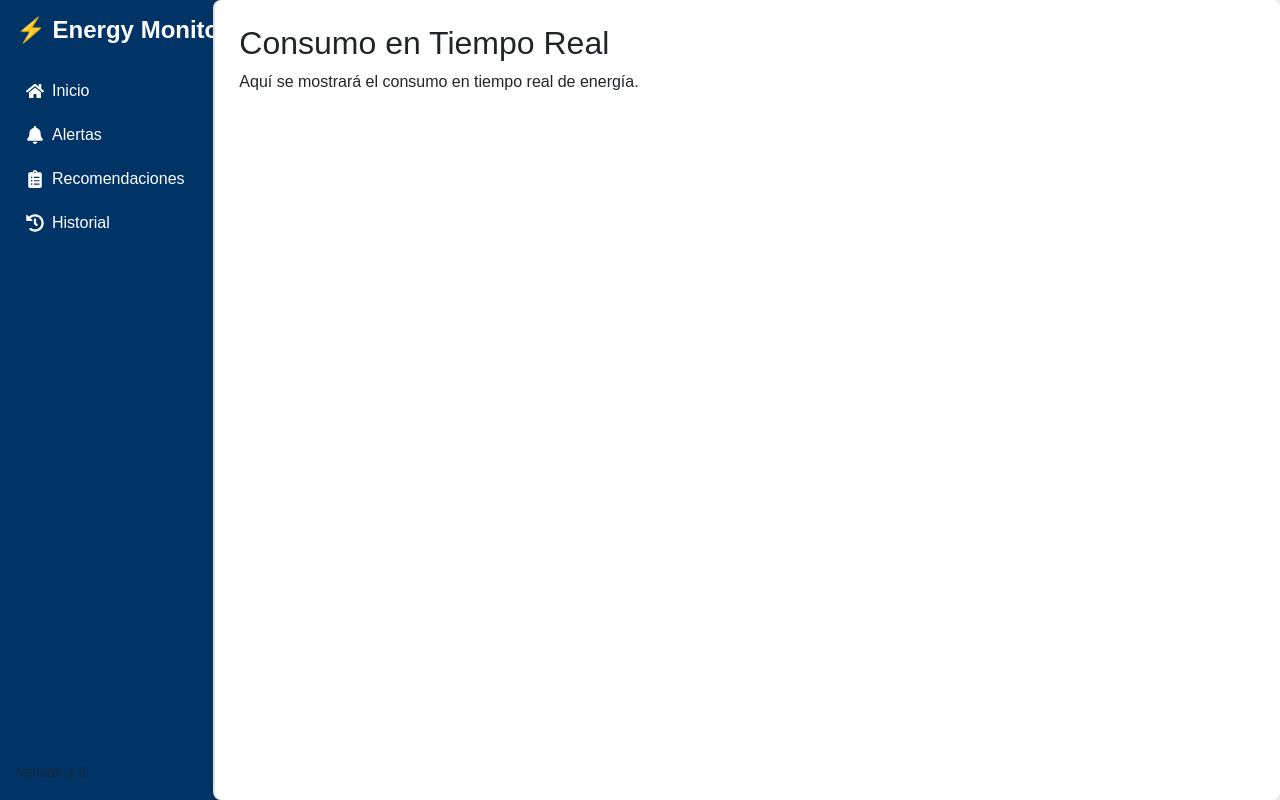
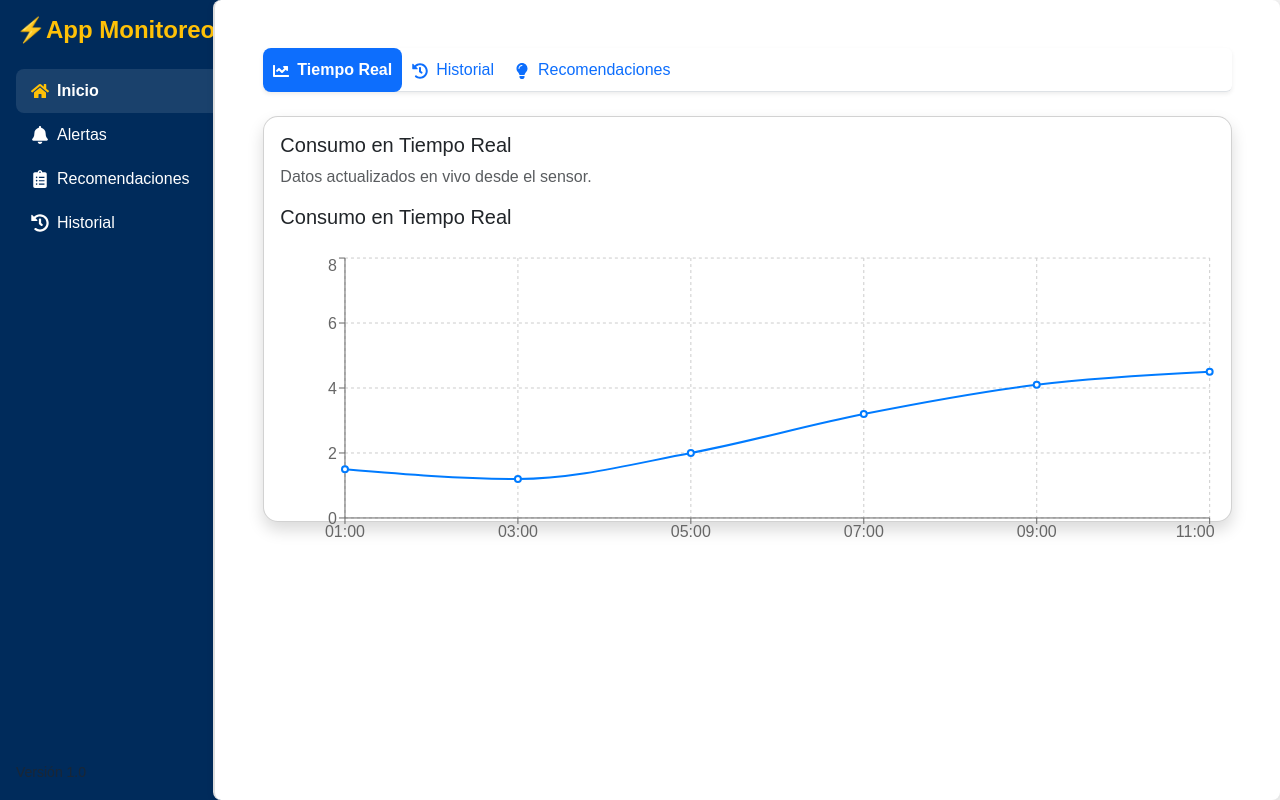
Before and after one commit to JuanClaro16/App-Monitoreo, a React (Create React App) app: page / in a window 1280 px wide. Built offline with nearby package versions, Linux system fonts and the light colour scheme.

Commit message:
Inicio
Desarrollo del inicio

```diff
--- a/package.json
+++ b/package.json
@@ -14,6 +14,7 @@
     "react-icons": "^5.5.0",
     "react-router-dom": "^7.4.0",
     "react-scripts": "5.0.1",
+    "recharts": "^2.15.1",
     "web-vitals": "^2.1.4"
   },
   "scripts": {
--- /dev/null
+++ b/src/components/GraficaConsumo.js
@@ -0,0 +1,46 @@
+import React from "react";
+import {
+  LineChart,
+  Line,
+  XAxis,
+  YAxis,
+  Tooltip,
+  CartesianGrid,
+  ResponsiveContainer,
+} from "recharts";
+
+const datosSimulados = [
+  { hora: "01:00", consumo: 1.5 },
+  { hora: "03:00", consumo: 1.2 },
+  { hora: "05:00", consumo: 2.0 },
+  { hora: "07:00", consumo: 3.2 },
+  { hora: "09:00", consumo: 4.1 },
+  { hora: "11:00", consumo: 4.5 },
+];
+
+const GraficaConsumo = () => {
+    // En el futuro, reemplaza "datosSimulados" por el dato que venga del sensor.
+  return (
+    <div style={{ width: "100%", height: 300 }}>
+      <h5 className="mb-4">Consumo en Tiempo Real</h5>
+      <ResponsiveContainer>
+        <LineChart data={datosSimulados}>
+          <CartesianGrid strokeDasharray="3 3" />
+          <XAxis dataKey="hora" />
+          <YAxis />
+          <Tooltip />
+          <Line
+            type="monotone"
+            dataKey="consumo"
+            stroke="#007bff"
+            strokeWidth={2}
+            activeDot={{ r: 6 }}
+            name="Consumo (kW)"
+          />
+        </LineChart>
+      </ResponsiveContainer>
+    </div>
+  );
+};
+
+export default GraficaConsumo;
--- /dev/null
+++ b/src/components/MiniGraficaHistorial.js
@@ -0,0 +1,37 @@
+import React from "react";
+import {
+  BarChart,
+  Bar,
+  XAxis,
+  YAxis,
+  CartesianGrid,
+  Tooltip,
+  ResponsiveContainer,
+} from "recharts";
+
+const datosHistoricos = [
+  { mes: "Ene", consumo: 320 },
+  { mes: "Feb", consumo: 310 },
+  { mes: "Mar", consumo: 295 },
+  { mes: "Abr", consumo: 310 },
+  { mes: "May", consumo: 340 },
+  { mes: "Jun", consumo: 390 },
+];
+
+const MiniGraficaHistorial = () => {
+  return (
+    <div style={{ width: "100%", height: 200 }}>
+      <ResponsiveContainer>
+        <BarChart data={datosHistoricos}>
+          <CartesianGrid strokeDasharray="3 3" />
+          <XAxis dataKey="mes" />
+          <YAxis />
+          <Tooltip />
+          <Bar dataKey="consumo" fill="#0d6efd" name="Consumo (kWh)" />
+        </BarChart>
+      </ResponsiveContainer>
+    </div>
+  );
+};
+
+export default MiniGraficaHistorial;
--- a/src/components/Sidebar.js
+++ b/src/components/Sidebar.js
@@ -1,38 +1,39 @@
 import React from "react";
-import { Link } from "react-router-dom";
-import { FaHome, FaBell, FaClipboardList, FaHistory } from "react-icons/fa"; // Importamos iconos
+import { Link, useLocation } from "react-router-dom";
+import { FaHome, FaBell, FaClipboardList, FaHistory } from "react-icons/fa";
 
 function Sidebar() {
+  const location = useLocation(); // Saber la ruta actual
+
+  const isActive = (path) => location.pathname === path;
+
   return (
     <div className="sidebar d-flex flex-column p-3 shadow-sm vh-100">
-      {/* Título y logo */}
-      <h2 className="text-center fw-bold mb-4">⚡ Energy Monitor</h2>
+      <h2 className="text-center fw-bold mb-4">⚡App Monitoreo</h2>
 
-      {/* Opciones del menú */}
       <ul className="nav flex-column">
         <li className="nav-item">
-          <Link className="nav-link  d-flex align-items-center" to="/">
+          <Link className={`nav-link d-flex align-items-center ${isActive("/") ? "active" : ""}`} to="/">
             <FaHome className="me-2" /> Inicio
           </Link>
         </li>
         <li className="nav-item">
-          <Link className="nav-link  d-flex align-items-center" to="/alerts">
+          <Link className={`nav-link d-flex align-items-center ${isActive("/alerts") ? "active" : ""}`} to="/alerts">
             <FaBell className="me-2" /> Alertas
           </Link>
         </li>
         <li className="nav-item">
-          <Link className="nav-link  d-flex align-items-center" to="/recommendations">
+          <Link className={`nav-link d-flex align-items-center ${isActive("/recommendations") ? "active" : ""}`} to="/recommendations">
             <FaClipboardList className="me-2" /> Recomendaciones
           </Link>
         </li>
         <li className="nav-item">
-          <Link className="nav-link  d-flex align-items-center" to="/history">
+          <Link className={`nav-link d-flex align-items-center ${isActive("/history") ? "active" : ""}`} to="/history">
             <FaHistory className="me-2" /> Historial
           </Link>
         </li>
       </ul>
 
-      {/* Espacio al final */}
       <div className="mt-auto text-center">
         <small className="text-muted">Versión 1.0</small>
       </div>
--- a/src/index.css
+++ b/src/index.css
@@ -6,20 +6,44 @@ body {
 
 .sidebar {
   width: 250px;
-  background-color: #003366; /* Azul oscuro */
+  background-color: #002b5b;
   color: white;
   height: 100vh;
   padding: 20px;
   display: flex;
   flex-direction: column;
   align-items: start;
-  border-right: 2px solid #00509E; /* Borde sutil azul más claro */
+  border-right: 2px solid #00509E;
+}
+
+.sidebar .nav-link {
+  color: white;
+  padding: 10px 15px;
+  border-radius: 8px;
+  transition: background-color 0.3s ease;
+}
+
+.sidebar .nav-link:hover,
+.sidebar .nav-link.active {
+  background-color: rgba(255, 255, 255, 0.1);
+  color: #ffffff;
+  font-weight: bold;
+  transition: all 0.3s ease;
+}
+
+.sidebar .nav-link.active svg {
+  color: #ffc107;
+}
+
+.sidebar .nav-link svg {
+  transition: color 0.3s ease;
 }
 
 .sidebar h2 {
   font-size: 1.5rem;
   font-weight: bold;
   margin-bottom: 20px;
+  color: #ffc107;
 }
 
 .sidebar ul {
@@ -88,3 +112,22 @@ body {
   border-radius: 8px;
   box-shadow: 2px 2px 10px rgba(0, 0, 0, 0.1);
 }
+
+.nav-tabs .nav-link.active {
+  background-color: #0d6efd;
+  color: white !important;
+  border-radius: 8px;
+  font-weight: bold;
+}
+.nav-tabs .nav-link {
+  border: none;
+  color: #0d6efd;
+  transition: all 0.3s ease;
+}
+.nav-tabs .nav-link:hover {
+  background-color: rgba(13, 110, 253, 0.1);
+  border-radius: 8px;
+}
+.card {
+  border-radius: 15px !important;
+}
--- a/src/index.js
+++ b/src/index.js
@@ -1,5 +1,6 @@
 import React from 'react';
 import ReactDOM from 'react-dom/client';
+import { BrowserRouter } from 'react-router-dom';
 import 'bootstrap/dist/css/bootstrap.min.css';
 import App from './App';
 import './index.css';
@@ -8,6 +9,8 @@ const root = ReactDOM.createRoot(document.getElementById('root'));
 
 root.render(
   <React.StrictMode>
-    <App />
+    <BrowserRouter>
+      <App />
+    </BrowserRouter>
   </React.StrictMode>
 );
--- a/src/pages/RealTimeConsumption.js
+++ b/src/pages/RealTimeConsumption.js
@@ -1,10 +1,105 @@
-import React from "react";
+import React, { useState, useEffect } from "react";
+import { Card, Button, Nav } from "react-bootstrap";
+import GraficaConsumo from "../components/GraficaConsumo";
+import MiniGraficaHistorial from "../components/MiniGraficaHistorial";
+import { FaChartLine, FaHistory, FaLightbulb } from "react-icons/fa";
+import { Link } from "react-router-dom";
+
+const recomendaciones = [
+  "Sustituye bombillas tradicionales por LEDs para reducir el consumo hasta un 80%",
+  "Desconecta los aparatos electrónicos en lugar de dejarlos en standby",
+  "Optimiza el uso del aire acondicionado: cada grado por encima de 24°C ahorra un 8% de energía",
+  "Utiliza electrodomésticos en horas de menor demanda para aprovechar tarifas reducidas",
+  "Mantén los filtros de aire acondicionado limpios para mejorar su eficiencia",
+  "Aprovecha la luz natural siempre que sea posible",
+  "Apaga luces y dispositivos cuando no estén en uso",
+  "Evita abrir el refrigerador innecesariamente para ahorrar energía"
+];
 
 const RealTimeConsumption = () => {
+  const [vistaActiva, setVistaActiva] = useState("tiempo-real");
+  const [recomendacion, setRecomendacion] = useState("");
+
+  useEffect(() => {
+    if (vistaActiva === "recomendaciones") {
+      const random = Math.floor(Math.random() * recomendaciones.length);
+      setRecomendacion(recomendaciones[random]);
+    }
+  }, [vistaActiva]);
+
+  const renderContenido = () => {
+    if (vistaActiva === "tiempo-real") {
+      return (
+        <Card className="mb-4 shadow rounded-4">
+          <Card.Body>
+            <h5 className="mb-2">Consumo en Tiempo Real</h5>
+            <p className="text-muted">Datos actualizados en vivo desde el sensor.</p>
+            <GraficaConsumo />
+          </Card.Body>
+        </Card>
+      );
+    }
+
+    if (vistaActiva === "historial") {
+      return (
+        <Card className="mb-4 shadow rounded-4">
+          <Card.Body>
+            <div className="d-flex justify-content-between align-items-center mb-2">
+              <h5 className="mb-0"><FaHistory className="me-2" />Resumen Histórico</h5>
+              <Button variant="outline-primary" size="sm" as={Link} to="/history">
+                Ver historial completo
+              </Button>
+            </div>
+            <p className="text-muted">Este mes llevas acumulado 132.4 kWh.</p>
+            <MiniGraficaHistorial />
+          </Card.Body>
+        </Card>
+      );
+    }
+
+    if (vistaActiva === "recomendaciones") {
+      return (
+        <Card className="mb-4 shadow rounded-4 bg-light">
+          <Card.Body>
+            <div className="d-flex justify-content-between align-items-center mb-2">
+              <h5 className="mb-0"><FaLightbulb className="me-2 text-warning" />Recomendación del Día</h5>
+              <Button variant="outline-primary" size="sm" as={Link} to="/recommendations">
+                Ver más
+              </Button>
+            </div>
+            <p className="mb-0">{recomendacion}</p>
+          </Card.Body>
+        </Card>
+      );
+    }
+
+    return null;
+  };
+
   return (
-    <div>
-      <h2>Consumo en Tiempo Real</h2>
-      <p>Aquí se mostrará el consumo en tiempo real de energía.</p>
+    <div className="p-4">
+      <Nav variant="tabs" activeKey={vistaActiva} onSelect={(k) => setVistaActiva(k)} className="mb-4 shadow-sm rounded">
+        <Nav.Item>
+          <Nav.Link eventKey="tiempo-real">
+            <FaChartLine className="me-2" />
+            Tiempo Real
+          </Nav.Link>
+        </Nav.Item>
+        <Nav.Item>
+          <Nav.Link eventKey="historial">
+            <FaHistory className="me-2" />
+            Historial
+          </Nav.Link>
+        </Nav.Item>
+        <Nav.Item>
+          <Nav.Link eventKey="recomendaciones">
+            <FaLightbulb className="me-2" />
+            Recomendaciones
+          </Nav.Link>
+        </Nav.Item>
+      </Nav>
+
+      {renderContenido()}
     </div>
   );
 };
```
Also changed, not shown: src/App.js (+4 -6 lines), 1 other file (tests, documents, lock files or other folders).
